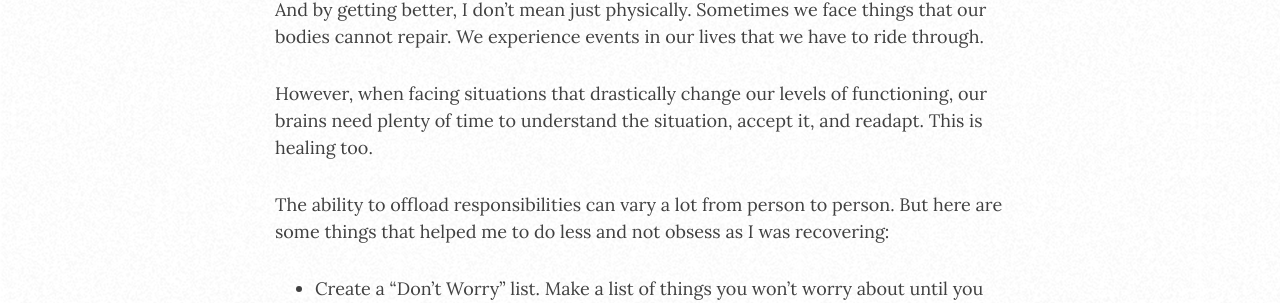
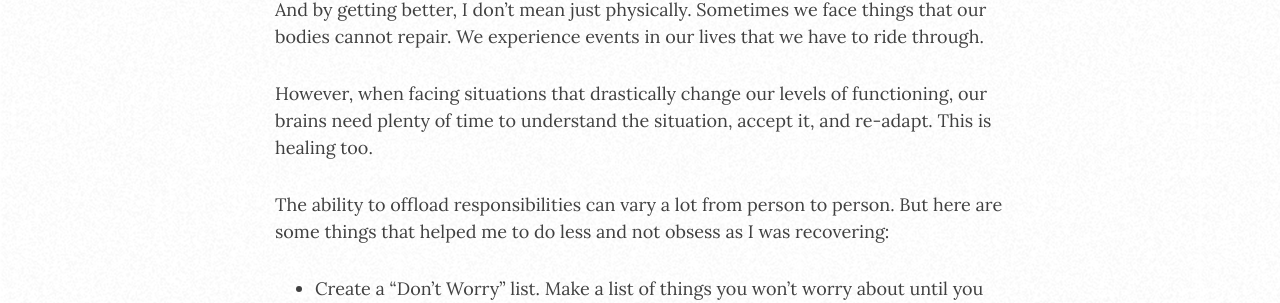
Before and after one commit to arcadiapage/arcadiapage.github.io, a Jekyll site: the page built from _posts/2021-10-26-what-to-do-when-your-day-doesn-t-go-as-planned.md, in a window 1280 px wide and 900 px high, scrolled down 1665 px. Shown: the part 178-481 px from the top of the window. Built offline with Jekyll 4.4.1, drawn with Linux system fonts in a browser that asks for light colours; nearby versions of some CDN libraries; comment, search, counter and statistics services are not loaded.

Commit message:
Update from Forestry.io arcadiapage updated _posts/2021-10-26-what-to-do-when-your-day-doesn-t-go-as-planned.md

```diff
--- a/_posts/2021-10-26-what-to-do-when-your-day-doesn-t-go-as-planned.md
+++ b/_posts/2021-10-26-what-to-do-when-your-day-doesn-t-go-as-planned.md
@@ -51,16 +51,16 @@
 
 And by getting better, I don't mean just physically. Sometimes we face things that our bodies cannot repair. We experience events in our lives that we have to ride through.
 
-However, when facing situations that drastically change our levels of functioning, our brains need plenty of time to understand the situation, accept it, and readapt. This is healing too.
+However, when facing situations that drastically change our levels of functioning, our brains need plenty of time to understand the situation, accept it, and re-adapt. This is healing too.
 
 The ability to offload responsibilities can vary a lot from person to person. But here are some things that helped me to do less and not obsess as I was recovering:
 
-- Create a "Don't Worry" list. Make a list of things you won't worry about until you come to grips with the situation.
-- Take days off from having a to-do list. If you need to organize your thoughts, journal instead.
-- If you can handle having a to-do list, make your [tasks smaller](https://arcadiapage.com/2021-09-24-feel-like-you-can-t-get-it-together-give-5-minutes-to-your-future-self/). Experiment with doing tasks that can be handled in small chunks of time. For example, within five or ten minutes.
-- See your to-do list as a list of suggestions and reminders.
-- Don't be ashamed to reduce cooking meals and house care.
-- Remember that it's always okay to try again tomorrow.  Appointments can be rescheduled, and tasks can be pushed back.
+* Create a "Don't Worry" list. Make a list of things you won't worry about until you come to grips with the situation.
+* Take days off from having a to-do list. If you need to organize your thoughts, journal instead.
+* If you can handle having a to-do list, make your [tasks smaller](https://arcadiapage.com/2021-09-24-feel-like-you-can-t-get-it-together-give-5-minutes-to-your-future-self/). Experiment with doing tasks that can be handled in small chunks of time. For example, within five or ten minutes.
+* See your to-do list as a list of suggestions and reminders.
+* Don't be ashamed to reduce cooking meals and house care.
+* Remember that it's always okay to try again tomorrow.  Appointments can be rescheduled, and tasks can be pushed back.
 
 Please remember that getting a hold on your situation will make you more productive in the long run than recklessly trying to push through it. Make taking care of yourself and healing the center of your daily plan.
 
@@ -73,7 +73,9 @@
 
 And if you know anyone who could benefit from this post, feel free to share it with them. I'm sure they'll appreciate it!
 
----
+***
+
 Have thoughts about this post?
-- Reply via [email](https://arcadiapage.com/talk/)
-- Reply via [Twitter](https://twitter.com/arcadiapage/status/1453024720065110016?s=20)
+
+* Reply via [email](https://arcadiapage.com/talk/)
+* Reply via [Twitter](https://twitter.com/arcadiapage/status/1453024720065110016?s=20)
```
Also changed, not shown: .forestry/front_matter/templates/blog-post.yml.
